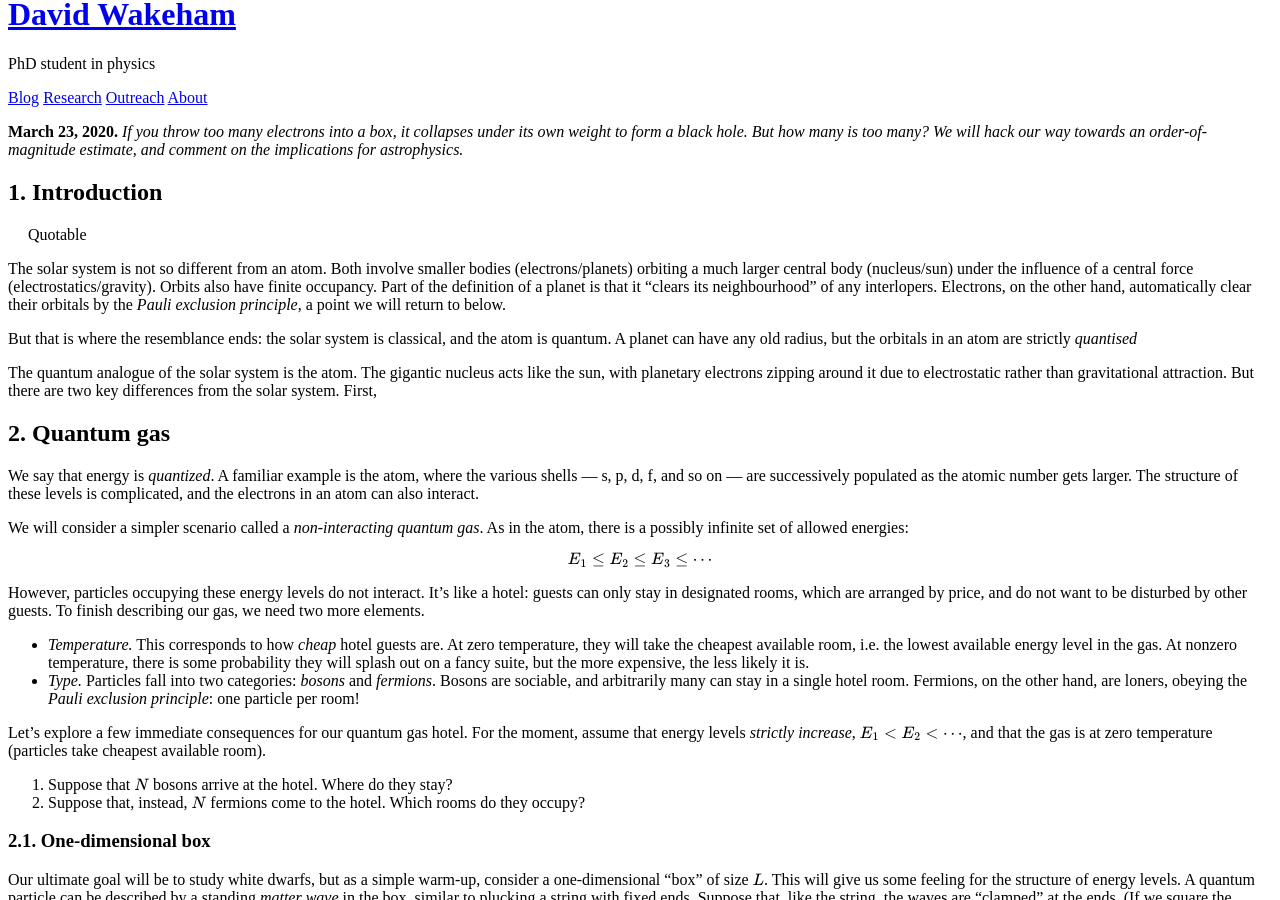
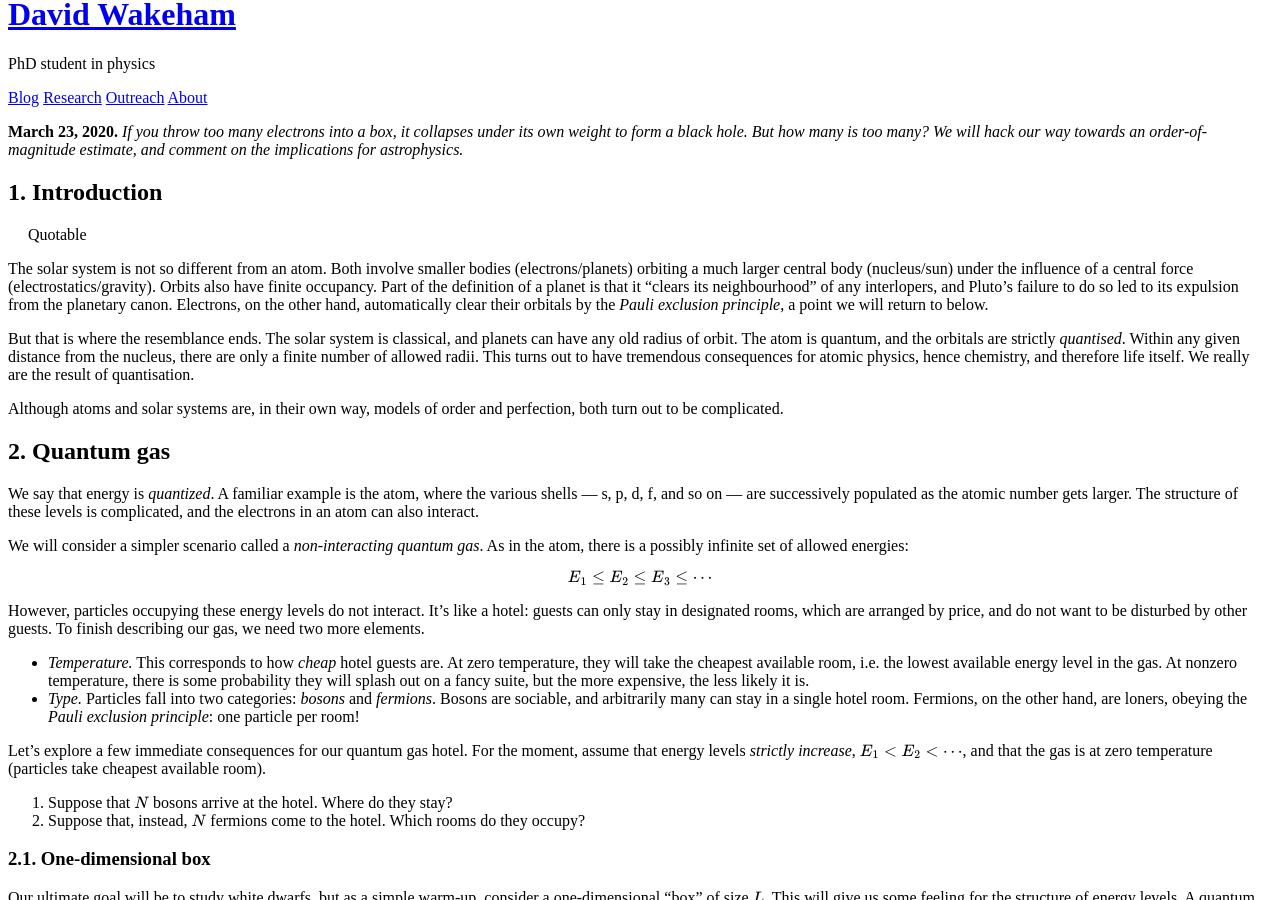
Before and after one commit to hapax/hapax.github.io, a Jekyll site: the page built from assets/chandra.md, in a window 1280 px wide and 900 px high, scrolled down 381 px. Built offline with Jekyll 4.4.1, drawn with Linux system fonts in a browser that asks for light colours; our own code applies the rules of GitHub Pages for plain Markdown files; formulas are drawn with MathJax 3; a script that is not in the unit is left out.

Commit message:
Update chandra.md

```diff
--- a/assets/chandra.md
+++ b/assets/chandra.md
@@ -24,20 +24,23 @@ larger central body (nucleus/sun) under the influence of a
 central force (electrostatics/gravity).
 Orbits also have finite occupancy.
 Part of the definition of a planet is that it "clears its
-neighbourhood" of any interlopers.
+neighbourhood" of any interlopers, and Pluto's failure to do so led to
+its expulsion from the planetary canon.
 Electrons, on the other hand, automatically clear their orbitals by
 the *Pauli exclusion principle*, a point we will return to below.
 
-But that is where the resemblance ends: the solar system is classical,
-and the atom is quantum.
-A planet can have any old radius, but the orbitals in an atom are
-strictly *quantised*
+But that is where the resemblance ends.
+The solar system is classical, and planets can have any old radius of
+orbit.
+The atom is quantum, and the orbitals are strictly *quantised*.
+Within any given distance from the nucleus, there are only a finite
+number of allowed radii.
+This turns out to have tremendous consequences for atomic physics,
+hence chemistry, and therefore life itself.
+We really are the result of quantisation.
 
-The quantum analogue of the solar system is the atom.
-The gigantic nucleus acts like the sun, with planetary electrons
-zipping around it due to electrostatic rather than gravitational attraction.
-But there are two key differences from the solar system.
-First,
+Although atoms and solar systems are, in their own way, models of
+order and perfection, both turn out to be complicated.
 
 ## 2. Quantum gas <a id="sec-2" name="sec-2"></a>
 
```
